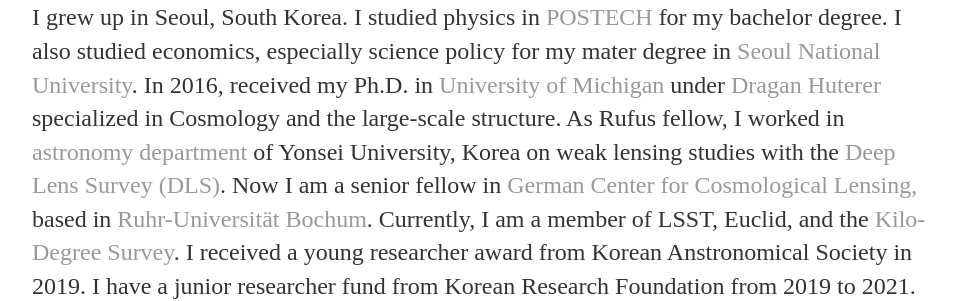
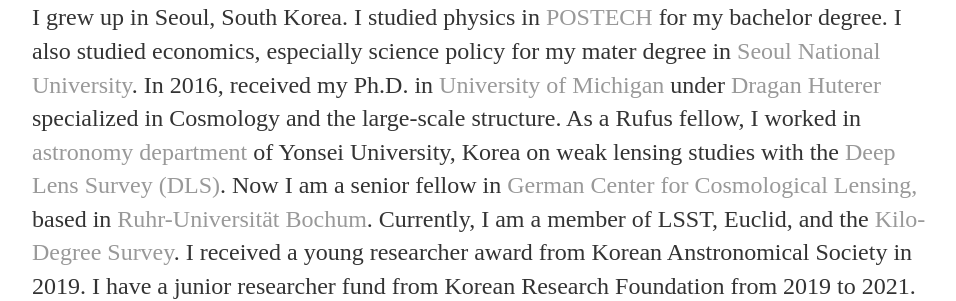
Before and after one commit to mijinyoon/mijinyoon.github.io, a Jekyll site: the page built from about/index.html, in a window 1280 px wide. Shown: the part 196-497 px from the top of the page, without its empty margins (160-1116 px from the left). Built offline with Jekyll 4.4.1, drawn with Linux system fonts in a browser that asks for light colours.

```diff
--- a/about/index.html
+++ b/about/index.html
@@ -5,7 +5,7 @@ title: Mijin's story
 <div class="blurb">
 	<h1>My Story</h1>
 	<p>I grew up in Seoul, South Korea. I studied physics in <a href=http://www.postech.ac.kr/eng/>POSTECH</a> for my bachelor degree. I also studied economics, especially science policy for my mater degree in <a href=http://temep.snu.ac.kr/en>Seoul National University</a>. In 2016, received my Ph.D. in <a href="https://umich.edu">University of Michigan</a> under <a href="http://www-personal.umich.edu/~huterer/">Dragan Huterer</a> specialized in Cosmology and the large-scale structure.
-As Rufus fellow, I worked in <a href=https://devcms.yonsei.ac.kr/galaxy_en/index.do>astronomy department</a> of Yonsei University, Korea on weak lensing studies with the <a href=https://www.noao.edu/survey-archives/deeplens/>Deep Lens Survey (DLS)</a>. Now I am a senior fellow in <a href="https://gccl-rub.github.io">German Center for Cosmological Lensing, </a> based in <a href="https://www.ruhr-uni-bochum.de/en">Ruhr-Universität Bochum</a>. Currently, I am a member of LSST, Euclid, and the <a href=http://kids.strw.leidenuniv.nl>Kilo-Degree Survey</a>. I received a young researcher award from Korean Anstronomical Society in 2019. I have a junior researcher fund from Korean Research Foundation from 2019 to 2021.</p>
+As a Rufus fellow, I worked in <a href=https://devcms.yonsei.ac.kr/galaxy_en/index.do>astronomy department</a> of Yonsei University, Korea on weak lensing studies with the <a href=https://www.noao.edu/survey-archives/deeplens/>Deep Lens Survey (DLS)</a>. Now I am a senior fellow in <a href="https://gccl-rub.github.io">German Center for Cosmological Lensing, </a> based in <a href="https://www.ruhr-uni-bochum.de/en">Ruhr-Universität Bochum</a>. Currently, I am a member of LSST, Euclid, and the <a href=http://kids.strw.leidenuniv.nl>Kilo-Degree Survey</a>. I received a young researcher award from Korean Anstronomical Society in 2019. I have a junior researcher fund from Korean Research Foundation from 2019 to 2021.</p>
 	<h1>My Favorites</h1>
 	<p>Nature, Universe, ballet, food, friends, etc.</p>
 </div><!-- /.blurb -->
```
